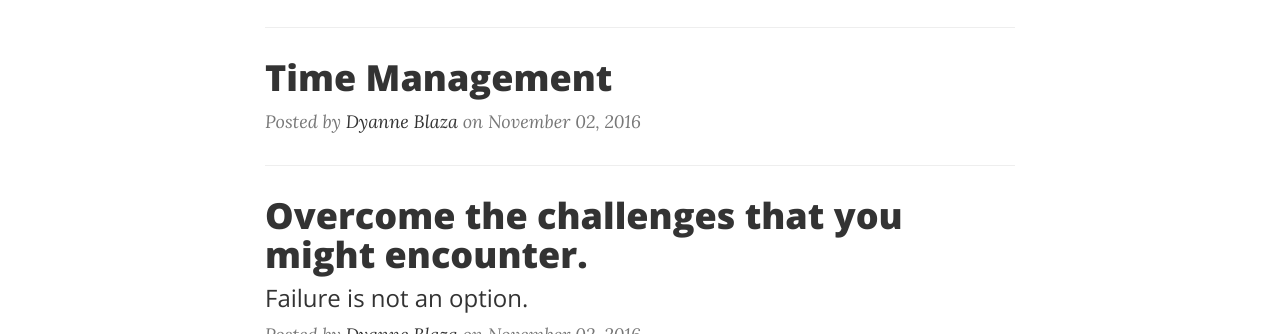
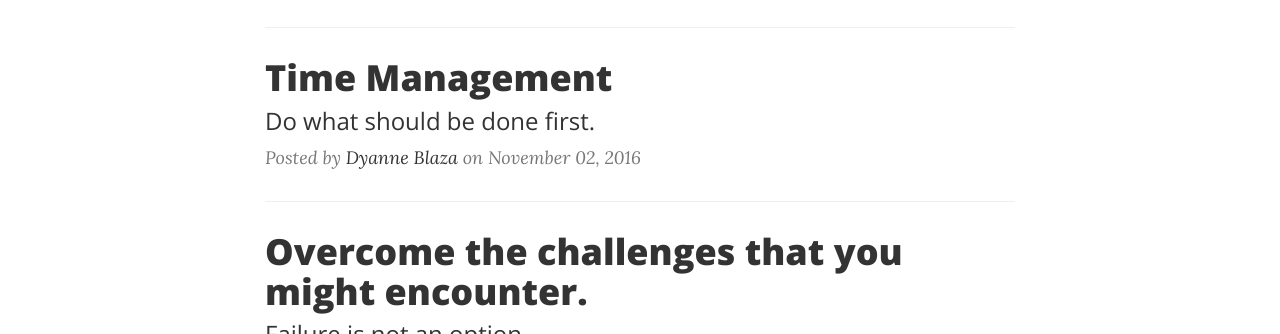
Before and after one commit to kathleenblaza/DyanneBlazaBlog, a website: page index.html in a window 1280 px wide. Shown: the part 772-1106 px from the top of the page. Drawn offline with nearby package versions, Linux system fonts and the light colour scheme.

Commit message:
Update index.html

```diff
--- a/index.html
+++ b/index.html
@@ -102,6 +102,9 @@
                         <h2 class="post-title">
                             Time Management
                         </h2>
+                        <h3 class="post-subtitle">
+                            Do what should be done first.
+                        </h3>
                     </a>
                     <p class="post-meta">Posted by <a href="#">Dyanne Blaza</a> on November 02, 2016</p>
                 </div>
```
